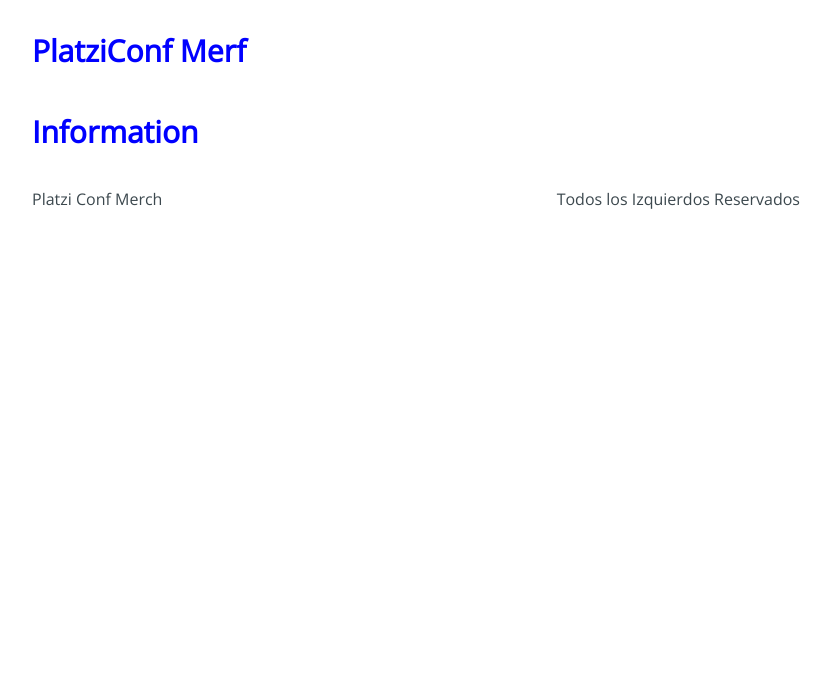
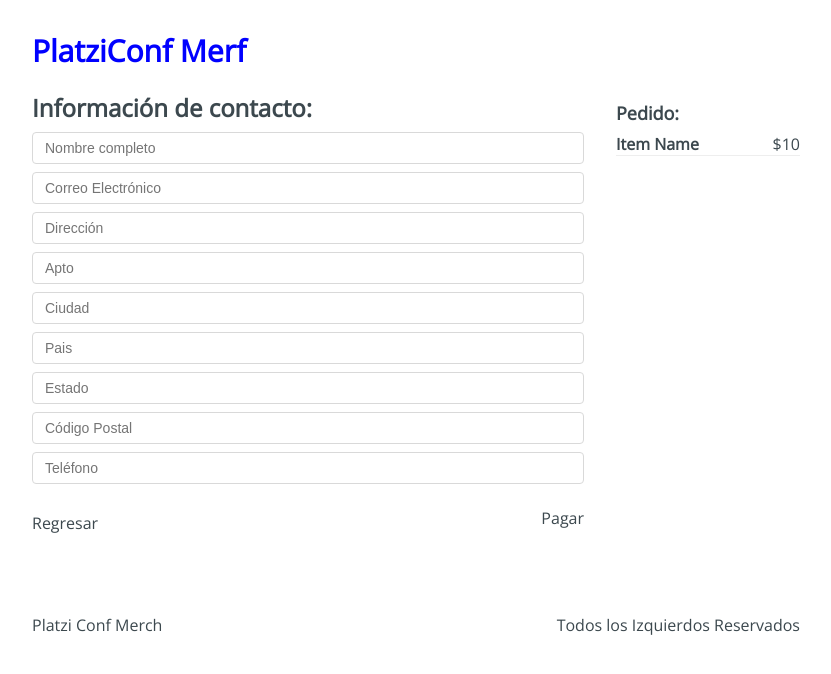
Before and after one commit to adrian-villamil/platzi-conf-merch, a React app: page /checkout/information in a window 1280 px wide. Shown: the top 674 px of the page, without its empty margins (224-1055 px from the left). Built offline with nearby package versions, Linux system fonts and the light colour scheme.

Commit message:
Se agregó la estructura para Information.

```diff
--- a/src/containers/Information.jsx
+++ b/src/containers/Information.jsx
@@ -3,7 +3,43 @@
 
 const Information = () => {
   return (
-    <h1>Information</h1>
+    <div className="Information">
+      <div className="Information-content">
+        <div className="Information-head">
+          <h2>Información de contacto:</h2>
+        </div>
+        <div className="Information-form">
+          <form action="">
+            <input type="text" placeholder="Nombre completo" name="name" />
+            <input type="text" placeholder="Correo Electrónico" name="email" />
+            <input type="text" placeholder="Dirección" name="address" />
+            <input type="text" placeholder="Apto" name="apto" />
+            <input type="text" placeholder="Ciudad" name="city" />
+            <input type="text" placeholder="Pais" name="country" />
+            <input type="text" placeholder="Estado" name="state" />
+            <input type="text" placeholder="Código Postal" name="cp" />
+            <input type="text" placeholder="Teléfono" name="phone" />
+          </form>
+        </div>
+        <div className="Information-buttons">
+          <div className="Information-back">
+            Regresar
+          </div>
+          <div className="Information-next">
+            Pagar
+          </div>
+        </div>
+      </div>
+      <div className="Information-sidebar">
+        <h3>Pedido:</h3>
+        <div className="Information-item">
+          <div className="Information-element">
+            <h4>Item Name</h4>
+            <span>$10</span>
+          </div>
+        </div>
+      </div>
+    </div>
   );
 };
 
```
